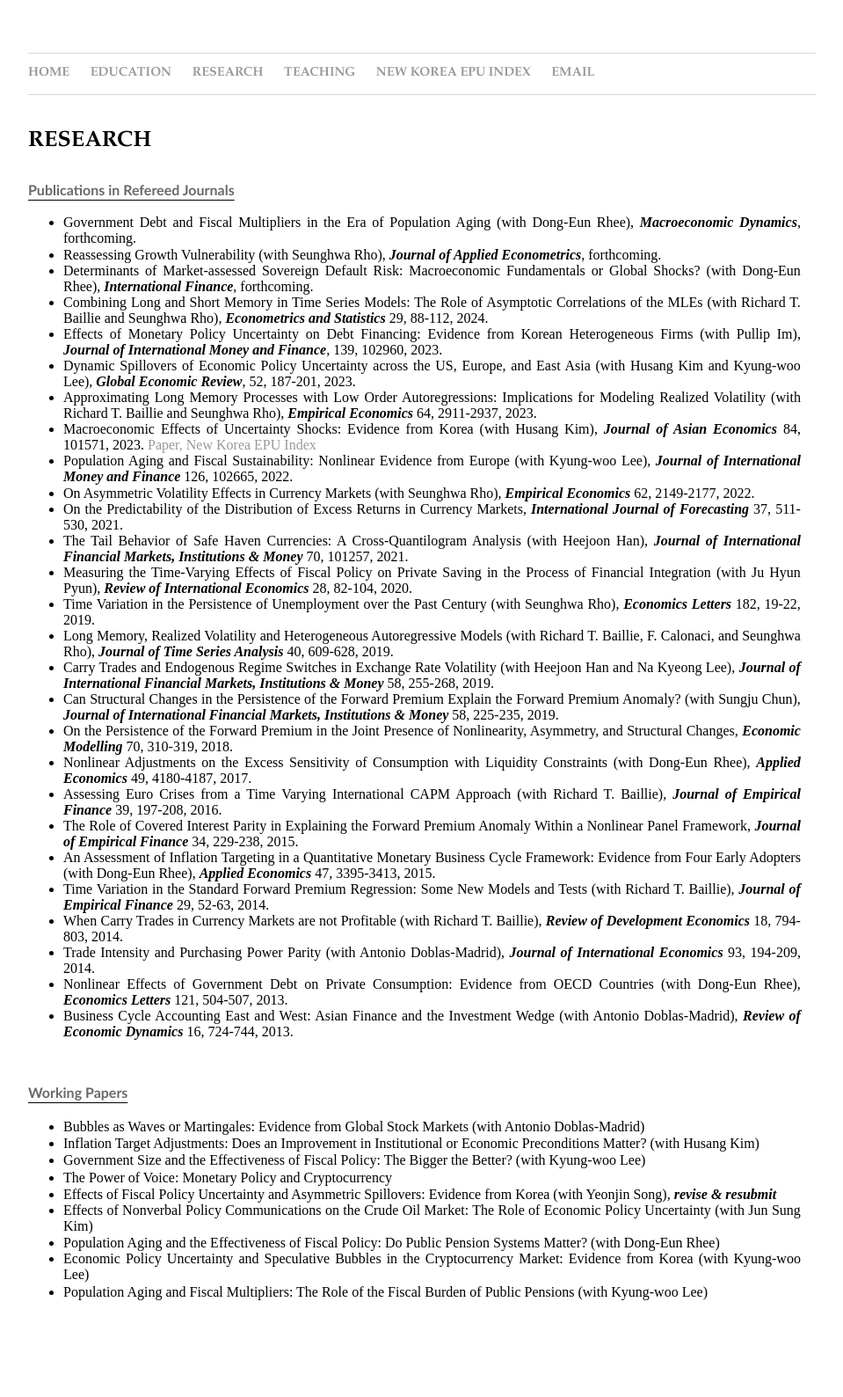
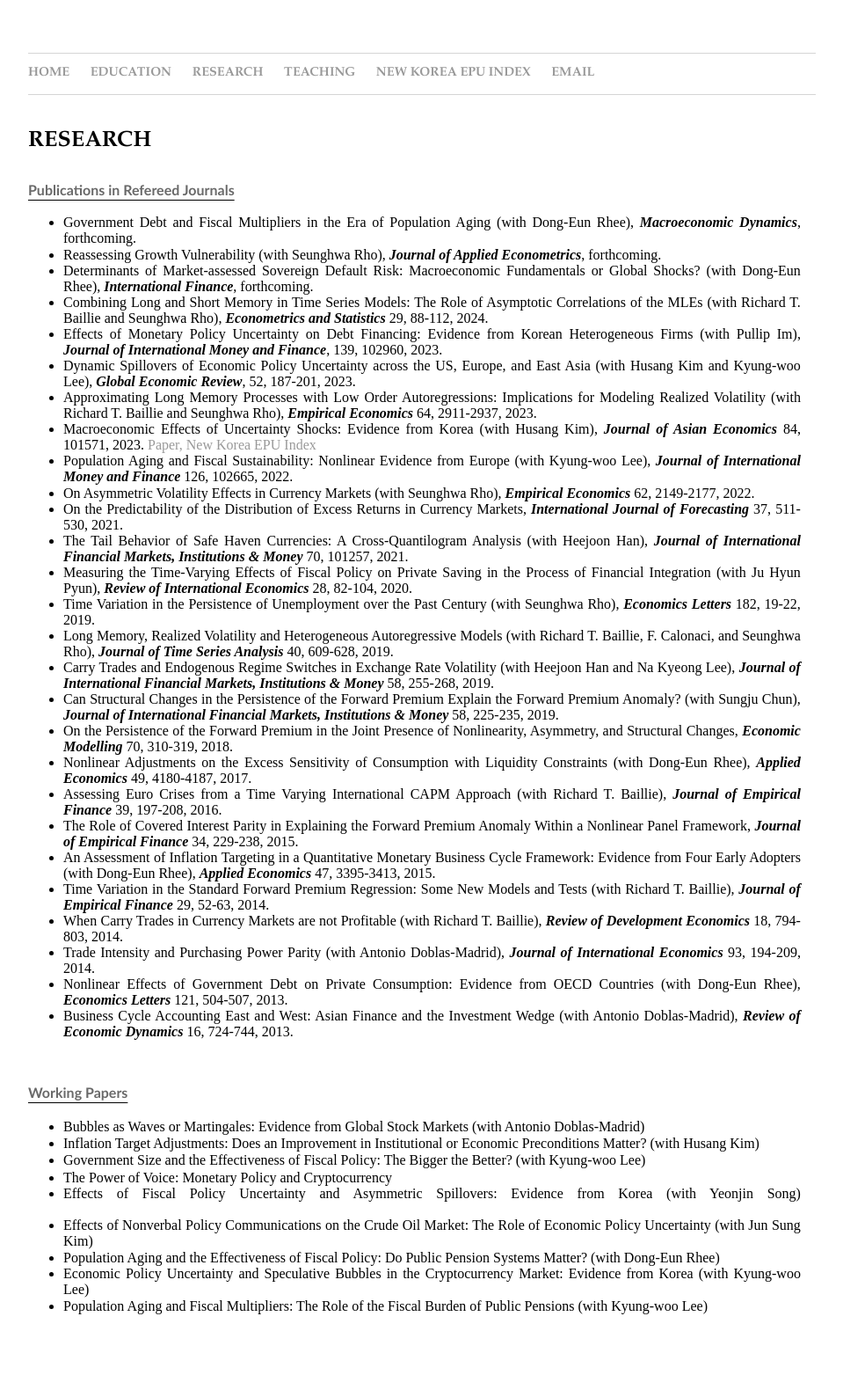
Before and after one commit to dooyeoncho/dooyeoncho.github.io, a Jekyll site: the page built from pages/research.html, in a window 1280 px wide. Shown: the whole page at 88% size, without its empty margins (160-1119 px from the left). Built offline with Jekyll 4.4.1, drawn with Linux system fonts in a browser that asks for light colours.

Commit message:
Update research.html

```diff
--- a/pages/research.html
+++ b/pages/research.html
@@ -61,7 +61,7 @@
 		<span><li>Inflation Target Adjustments: Does an Improvement in Institutional or Economic Preconditions Matter? (with Husang Kim)</li></span>
 		<span><li>Government Size and the Effectiveness of Fiscal Policy: The Bigger the Better? (with Kyung-woo Lee)</li></span>
 		<span><li>The Power of Voice: Monetary Policy and Cryptocurrency</li></span>
-		<span><li>Effects of Fiscal Policy Uncertainty and Asymmetric Spillovers: Evidence from Korea (with Yeonjin Song), <em property="italic"><b>revise & resubmit</b></em></li></span>
+		<span><li>Effects of Fiscal Policy Uncertainty and Asymmetric Spillovers: Evidence from Korea (with Yeonjin Song)
 		<span><li>Effects of Nonverbal Policy Communications on the Crude Oil Market: The Role of Economic Policy Uncertainty (with Jun Sung Kim)</li></span>
 		<span><li>Population Aging and the Effectiveness of Fiscal Policy: Do Public Pension Systems Matter? (with Dong-Eun Rhee)</li></span>
 		<span><li>Economic Policy Uncertainty and Speculative Bubbles in the Cryptocurrency Market: Evidence from Korea (with Kyung-woo Lee)</li></span>
```
